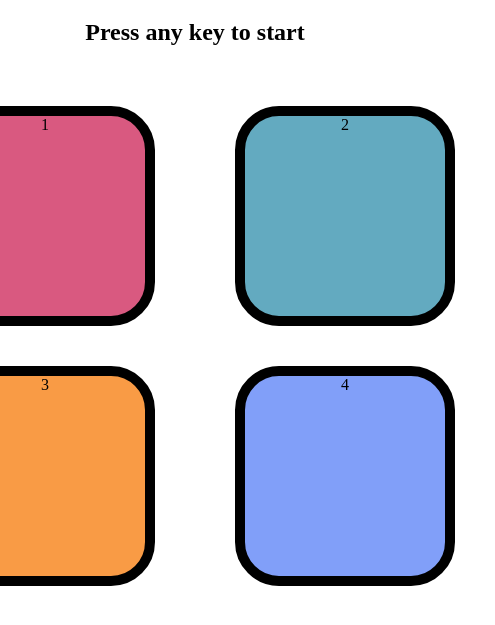
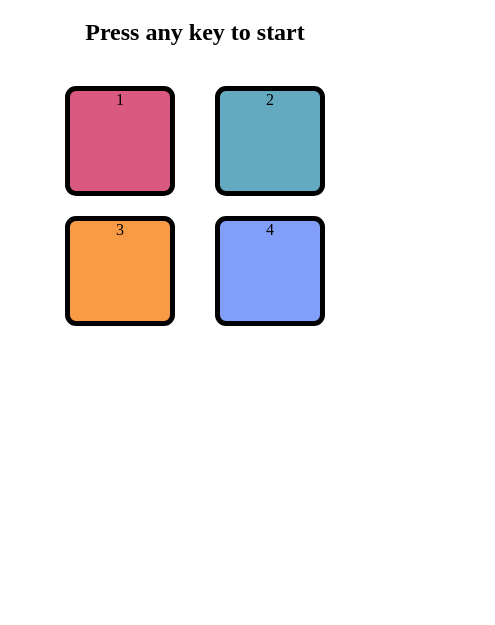
Before and after one commit to shoaiib32/Simons-says-game, a plain HTML site: page index.html in a window 390 px wide. Shown: the part 61-686 px from the top of the page, 495 px wide, since content can reach past the window. Drawn offline with Linux system fonts and the light colour scheme.

Commit message:
add responsivness

```diff
--- a/style.css
+++ b/style.css
@@ -8,7 +8,6 @@ body {
     border-radius: 20%;
     border: 10px solid black;
     margin: 2.5rem;
-
 }
 
 .btn-container {
@@ -39,3 +38,14 @@ body {
 .userflash {
     background-color: green;
 }
+
+
+@media (max-width:560px) {
+    .btn {
+        height: 100px;
+        width: 100px;
+        border-radius: 10%;
+        border: 5px solid black;
+        margin: 1.25rem;
+    }
+}
```
